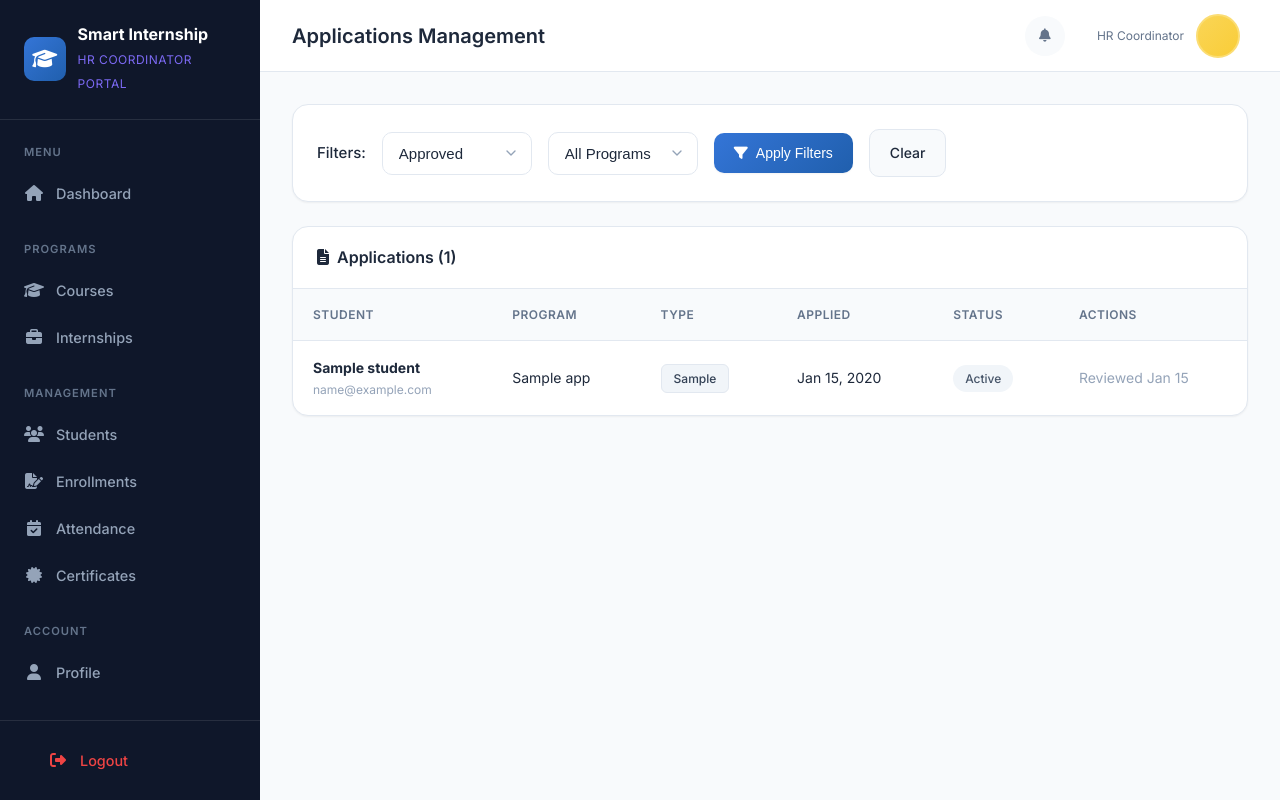
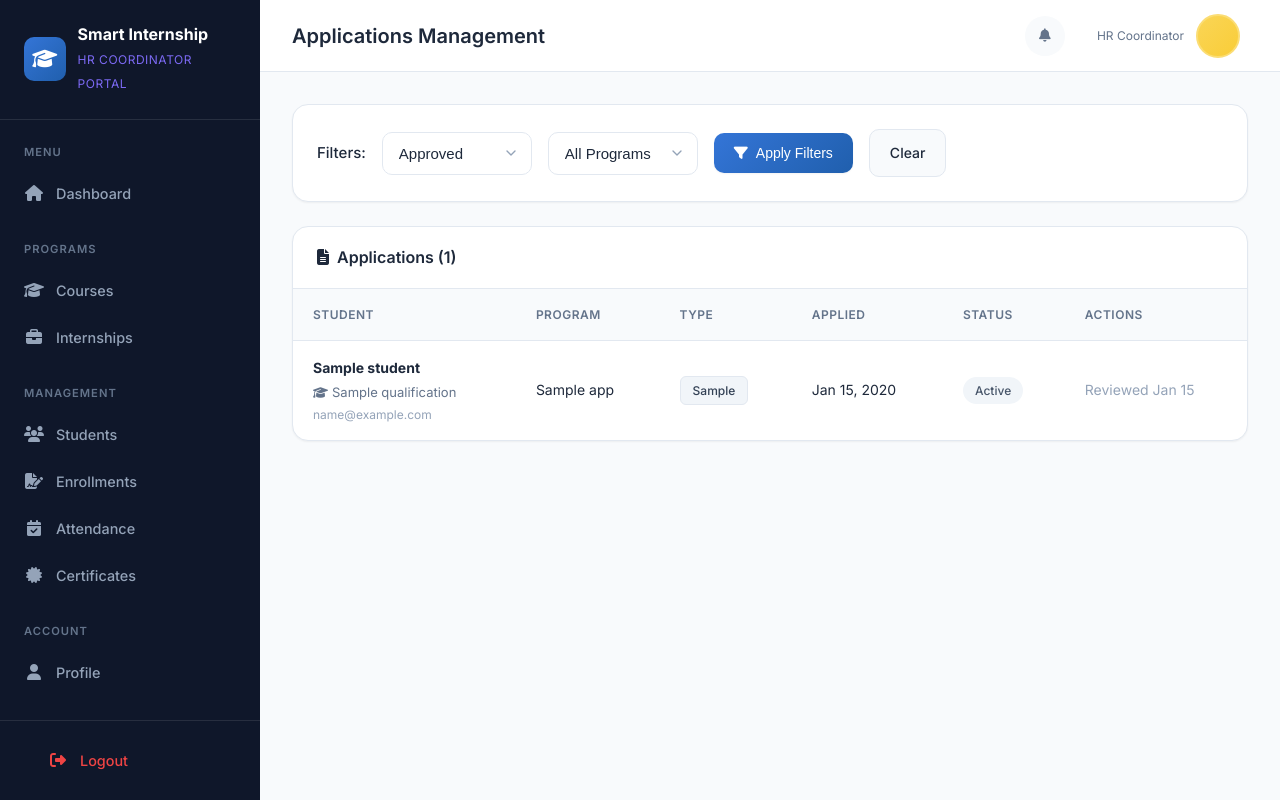
Before and after one commit to ajil212390/Internship-Portal, a Django app: template admin_side/templates/coordinator/applications.html in a window 1280 px wide. Run offline with Django 5.2, Linux system fonts and the light colour scheme; the template is opened without the code that fills it: most values are stand-ins (such as "Sample title", 1, 10 or a date in 2020).

Commit message:
Add student qualification display and fix application status badges\n\n- Added qualification field display below student name in applications page with graduation cap icon\n- Fixed student directory to show actual application status (Approved/Pending/Rejected)\n- Replaced misleading 'Enrolled' text with proper status badges\n- Green badge for approved, yellow for pending, red for rejected applications

```diff
--- a/admin_side/templates/coordinator/applications.html
+++ b/admin_side/templates/coordinator/applications.html
@@ -52,7 +52,12 @@
                     <tr>
                         <td>
                             <strong>{{ app.student.get_full_name|default:app.student.username }}</strong>
-                            <div style="font-size: 0.75rem; color: var(--text-muted);">{{ app.student.email }}</div>
+                            {% if app.student.qualification %}
+                            <div style="font-size: 0.813rem; color: var(--text-secondary); margin-top: 2px;">
+                                <i class="fas fa-graduation-cap" style="font-size: 0.75rem; margin-right: 4px;"></i>{{ app.student.qualification }}
+                            </div>
+                            {% endif %}
+                            <div style="font-size: 0.75rem; color: var(--text-muted); margin-top: 2px;">{{ app.student.email }}</div>
                         </td>
                         <td>{{ app.program_name }}</td>
                         <td><span class="tag">{{ app.program_type }}</span></td>
```
Also changed, not shown: admin_side/templates/coordinator/students.html (+16 -2 lines).
